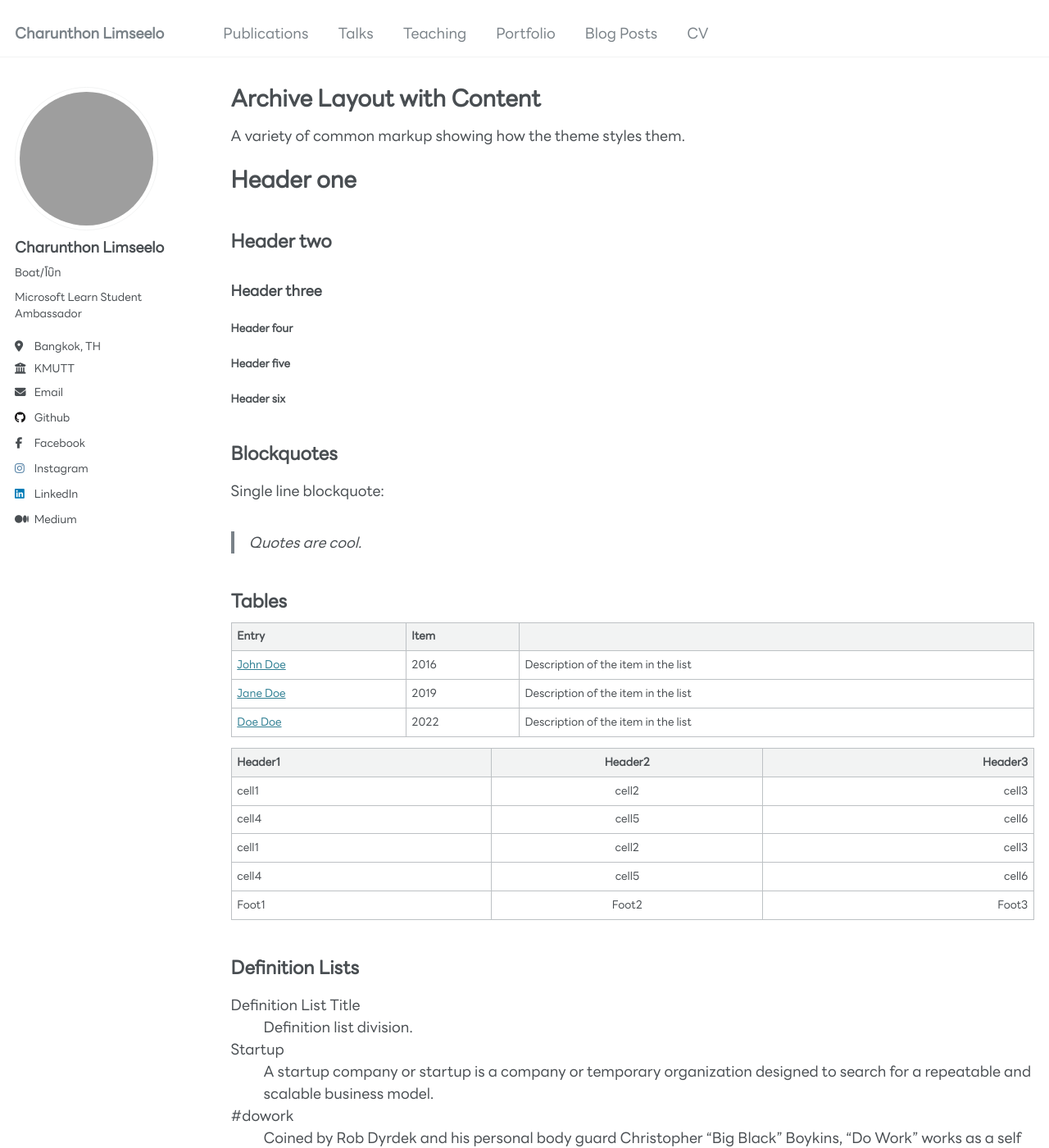
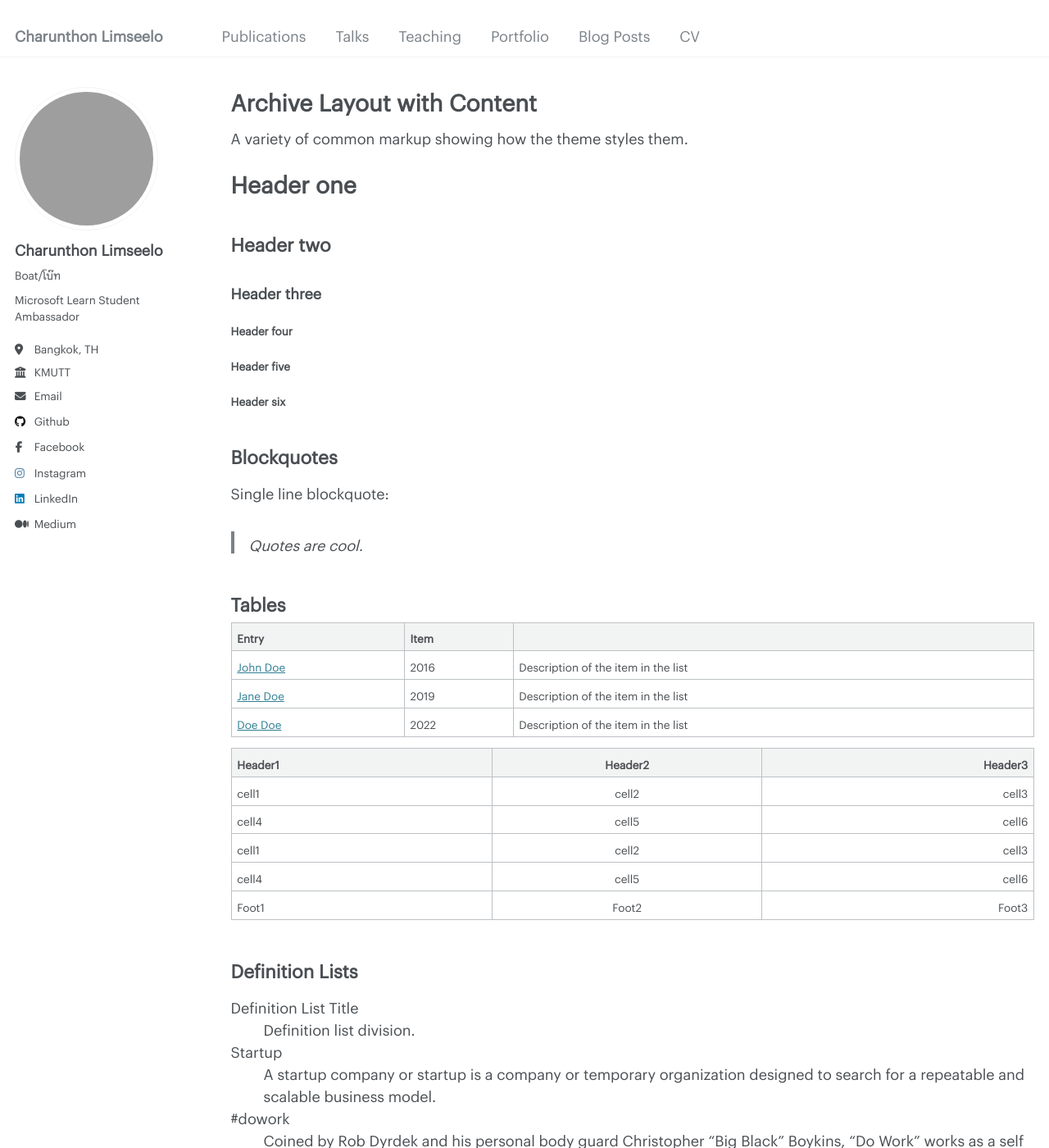
Before and after one commit to chrnthnkmutt/chrnthnkmutt.github.io, a Jekyll site: the page built from _pages/archive-layout-with-content.md, in a window 1280 px wide and 1400 px high. Shown: the whole window at 82% size. Built offline with Jekyll 4.4.1, drawn with Linux system fonts in a browser that asks for light colours; grey boxes are pictures that could not be loaded.

Commit message:
edit font

```diff
--- a/_sass/_variables.scss
+++ b/_sass/_variables.scss
@@ -14,7 +14,7 @@
 
 /* system typefaces */
 $serif                      : Georgia, Times, serif;
-$sans-serif                 : "LINESeedSansTH", -apple-system, ".SFNSText-Regular", "San Francisco", "Roboto", "Segoe UI", "Helvetica Neue", "Lucida Grande", Arial, sans-serif;
+$sans-serif                 : "GraphikThaiLoop", -apple-system, ".SFNSText-Regular", "San Francisco", "Roboto", "Segoe UI", "Helvetica Neue", "Lucida Grande", Arial, sans-serif;
 $monospace                  : Monaco, Consolas, "Lucida Console", monospace;
 
 /* sans serif typefaces */
--- a/assets/css/fonts.css
+++ b/assets/css/fonts.css
@@ -1,6 +1,6 @@
 @font-face {
-    font-family: 'LINESeedSansTH';
-    src:    url('/assets/webfonts/LINESeedSansTH_W_Rg.woff') format('woff');
+    font-family: 'GraphikThaiLoop';
+    src:    url('/assets/webfonts/GraphikThaiLoop-Regular-Web.woff2') format('woff2');
     font-weight: 400;
     font-style: normal;
 }
```
Also changed, not shown: assets/webfonts/GraphikThaiLoop-Regular-Web.woff2 (added).
